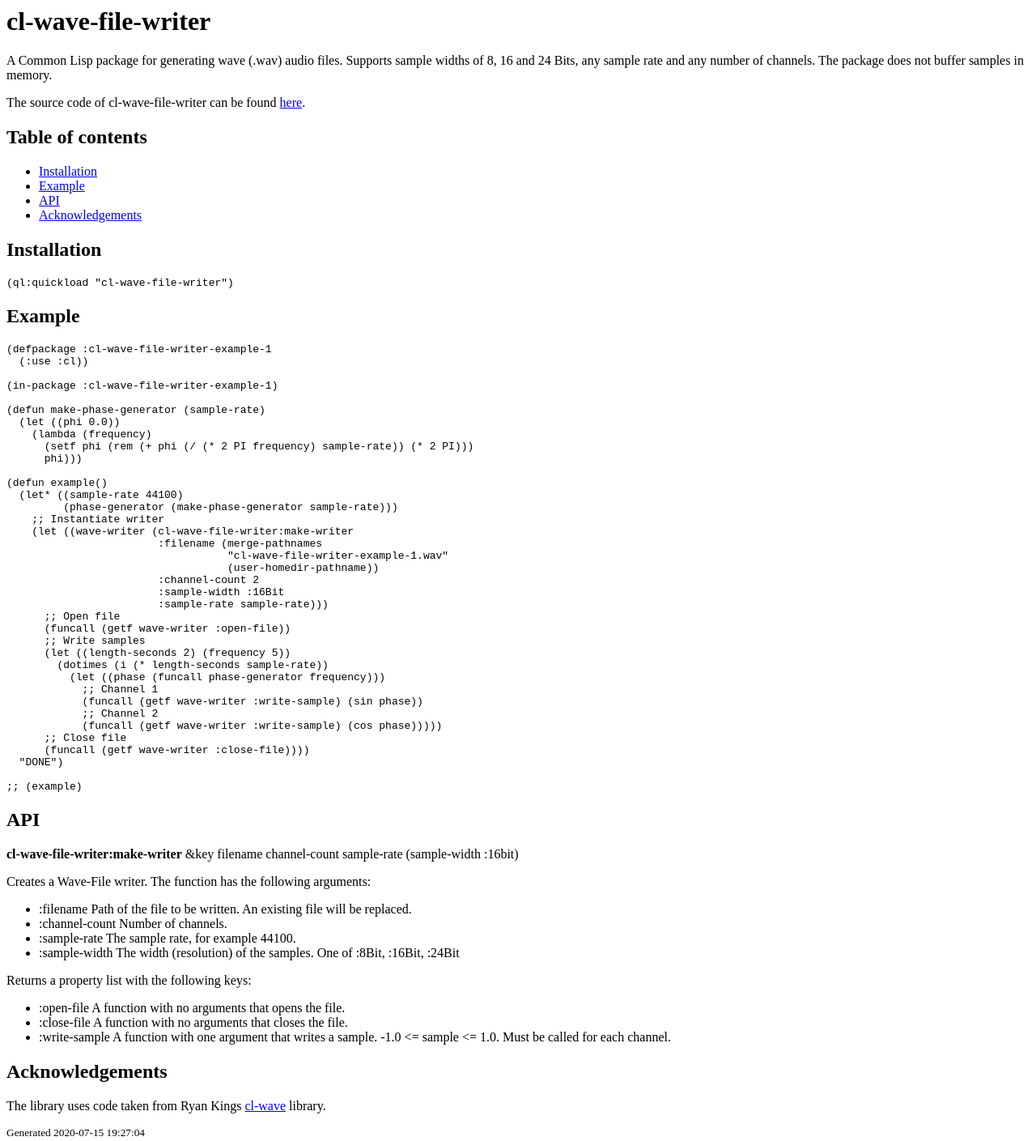
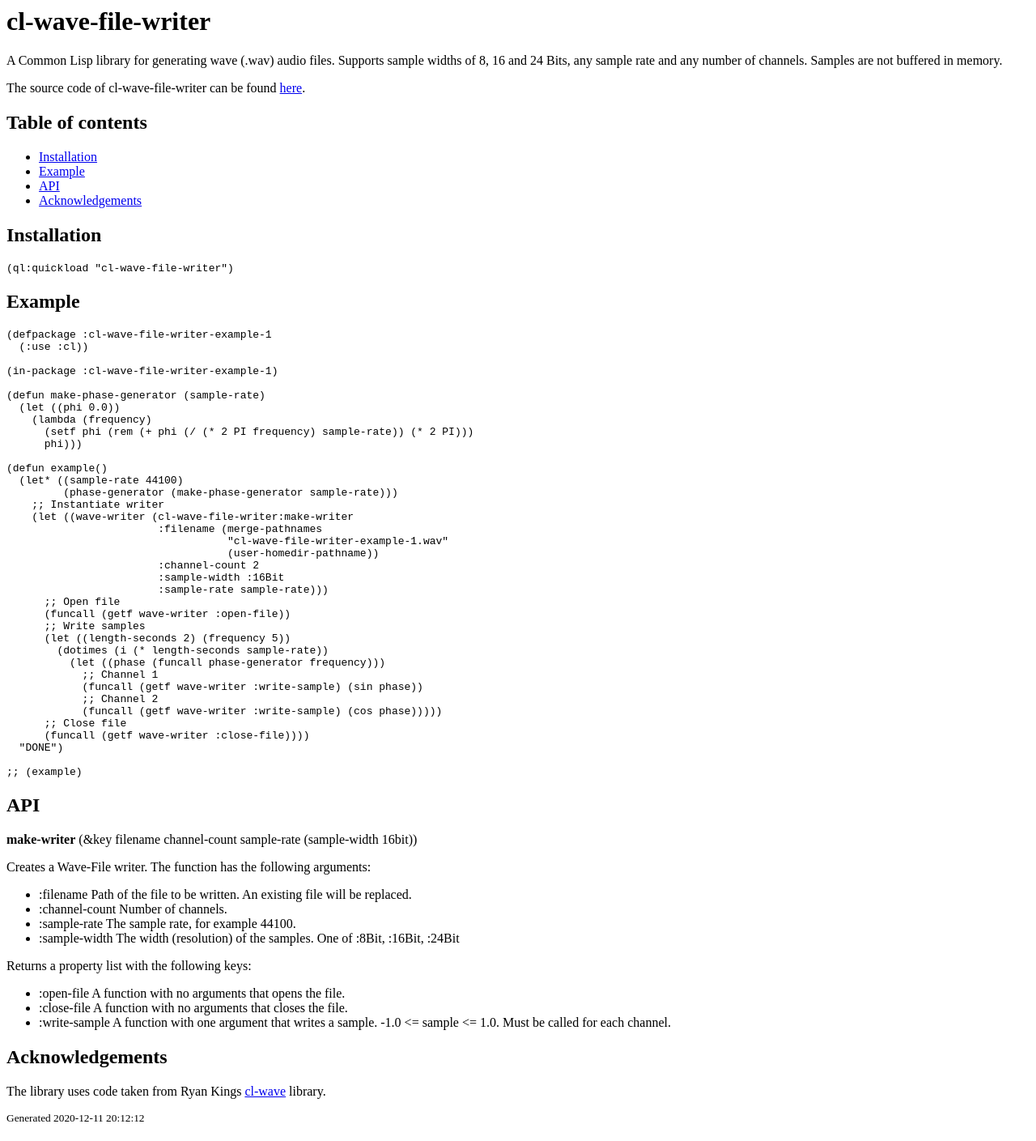
Before and after one commit to Frechmatz/cl-wave-file-writer, a plain HTML site: page docs/index.html in a window 1280 px wide. Shown: the whole page at 81% size. Drawn offline with Linux system fonts and the light colour scheme.

Commit message:
Switched over to cl-html-readme for readme generation

```diff
--- a/docs/index.html
+++ b/docs/index.html
@@ -1,7 +1,7 @@
-<html><body><header><h1>cl-wave-file-writer</h1><p>A Common Lisp package for generating wave (.wav) audio files. Supports sample widths of
-  8, 16 and 24 Bits, any sample rate and any number of channels. The package does not
-  buffer samples in memory.</p>
-<p>The source code of cl-wave-file-writer can be found <a href="https://github.com/Frechmatz/cl-wave-file-writer">here</a>.</p></header><nav><h1>Table of contents</h1><ul><li><a href="#Installation-1">Installation</a></li><li><a href="#Example-2">Example</a></li><li><a href="#API-3">API</a></li><li><a href="#Acknowledgements-4">Acknowledgements</a></li></ul></nav><section><h1 id="Installation-1">Installation</h1><p><pre><code>(ql:quickload "cl-wave-file-writer")</code></pre></p><h1 id="Example-2">Example</h1><p><pre><code>(defpackage :cl-wave-file-writer-example-1
+<html><body><header><h1>cl-wave-file-writer</h1><p>A Common Lisp library for generating wave (.wav) audio files. Supports sample widths of
+  8, 16 and 24 Bits, any sample rate and any number of channels. Samples are not
+  buffered in memory.</p>
+<p>The source code of cl-wave-file-writer can be found <a href="https://github.com/Frechmatz/cl-wave-file-writer">here</a>.</p></header><nav><h1>Table of contents</h1><ul><li><a href="#Installation">Installation</a></li><li><a href="#Example">Example</a></li><li><a href="#API">API</a></li><li><a href="#Acknowledgements">Acknowledgements</a></li></ul></nav><section><h1 id="Installation">Installation</h1><p><pre><code>(ql:quickload "cl-wave-file-writer")</code></pre></p><h1 id="Example">Example</h1><p><pre><code>(defpackage :cl-wave-file-writer-example-1
   (:use :cl))
 
 (in-package :cl-wave-file-writer-example-1)
@@ -18,7 +18,7 @@
     ;; Instantiate writer
     (let ((wave-writer (cl-wave-file-writer:make-writer
                         :filename (merge-pathnames
-                                   "cl-wave-file-writer-example-1.wav"
+                                   &quot;cl-wave-file-writer-example-1.wav&quot;
                                    (user-homedir-pathname))
                         :channel-count 2
                         :sample-width :16Bit
@@ -35,9 +35,9 @@
             (funcall (getf wave-writer :write-sample) (cos phase)))))
       ;; Close file
       (funcall (getf wave-writer :close-file))))
-  "DONE")
+  &quot;DONE&quot;)
 
-;; (example)</code></pre></p><h1 id="API-3">API</h1><p><b>cl-wave-file-writer:make-writer</b> &key filename channel-count sample-rate (sample-width :16bit) </p><p>Creates a Wave-File writer. The function has the following arguments:
+;; (example)</code></pre></p><h1 id="API">API</h1><b>make-writer</b>&nbsp;(&key filename channel-count sample-rate (sample-width 16bit))<p>Creates a Wave-File writer. The function has the following arguments:
    <ul>
       <li>:filename Path of the file to be written. An existing file will be replaced.</li>
       <li>:channel-count Number of channels.</li>
@@ -50,4 +50,4 @@
       <li>:close-file A function with no arguments that closes the file.</li>
       <li>:write-sample A function with one argument that writes a sample.
 -1.0 <= sample <= 1.0. Must be called for each channel.</li>
-   </ul></p><h1 id="Acknowledgements-4">Acknowledgements</h1><p>The library uses code taken from Ryan Kings <a href="https://github.com/RyanTKing/cl-wave">cl-wave</a> library.</p></section><footer><p><small>Generated 2020-07-15  19:27:04</small></p></footer></body></html>
+   </ul></p><h1 id="Acknowledgements">Acknowledgements</h1><p>The library uses code taken from Ryan Kings <a href="https://github.com/RyanTKing/cl-wave">cl-wave</a> library.</p></section><footer><p><small>Generated 2020-12-11  20:12:12</small></p></footer></body></html>
```
Also changed, not shown: make-readme/introduction.html (+3 -3 lines), 3 other files.
